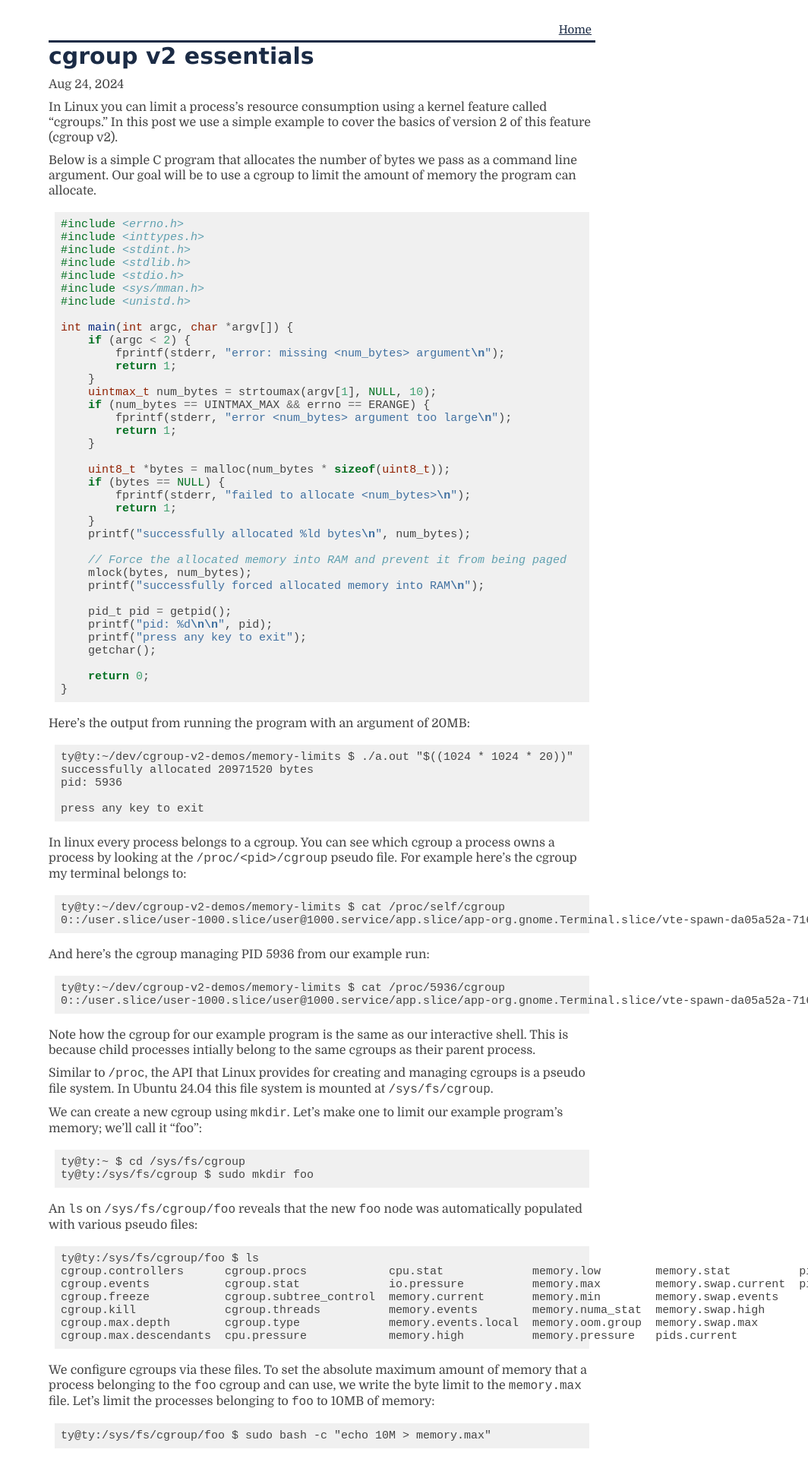
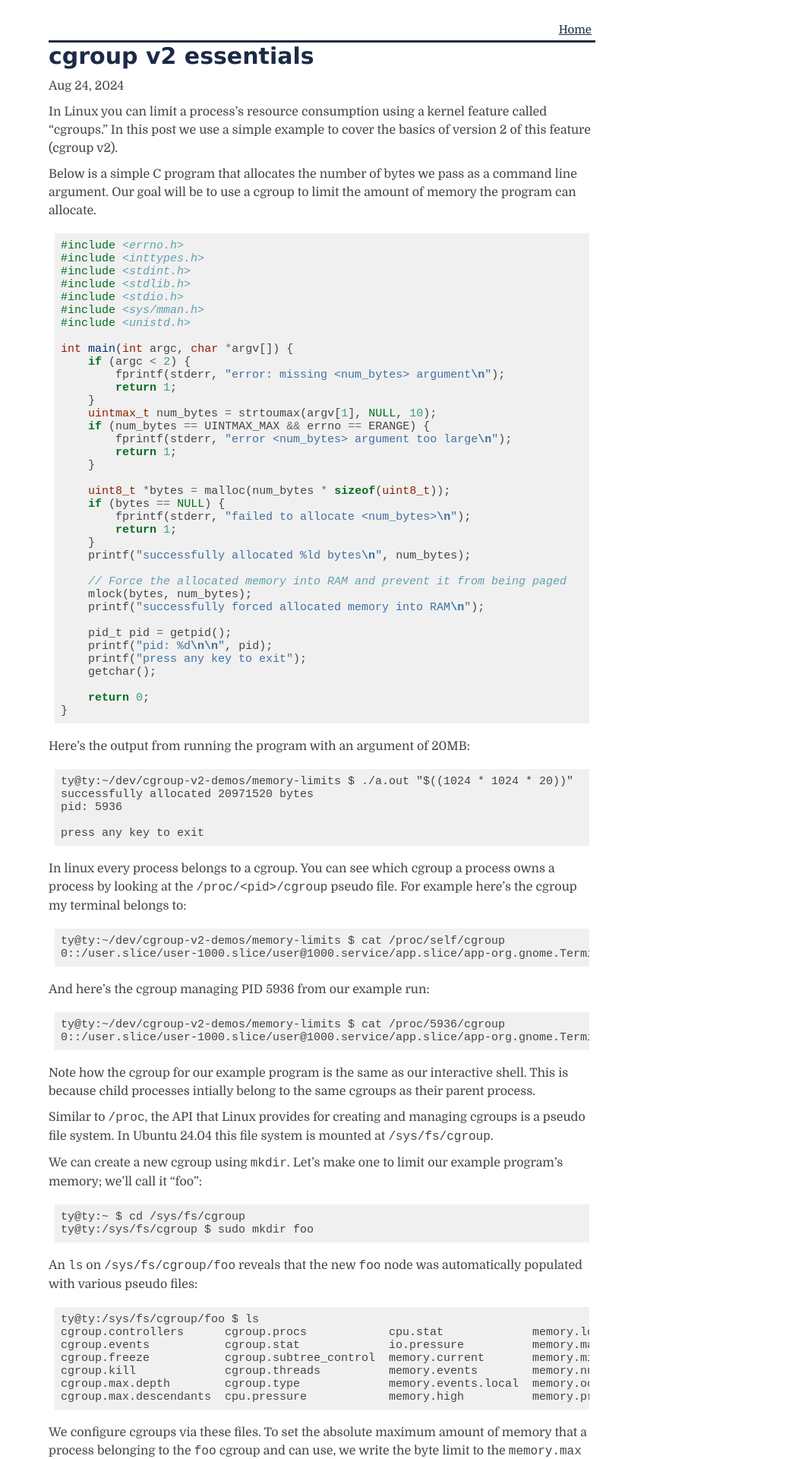
Before and after one commit to lewistg/lewistg.github.io, a Jekyll site: the page built from _posts/2024-08-23-cgroups-v2.markdown, in a window 1280 px wide. Shown: the top 1920 px of the page at 76% size, without its empty margins (216-1280 px from the left). Built offline with Jekyll 4.4.1, drawn with Linux system fonts in a browser that asks for light colours; some web fonts are replaced.

Commit message:
Change a few styles

```diff
--- a/css/main.css
+++ b/css/main.css
@@ -8,7 +8,7 @@ p,h1,h2,h3 {
 
 p {
     font-size: 16px;
-    line-height: 20px;
+    line-height: 1.5em;
 }
 
 body {
@@ -20,6 +20,10 @@ body {
 h1, h2, h3 {
 	color: #1b2b45;
 	font-family: 'PT Sans Caption', Verdana, Segoe, sans-serif;;
+}
+
+pre {
+    overflow-x: auto;
 }
 
 .name-header {
```
